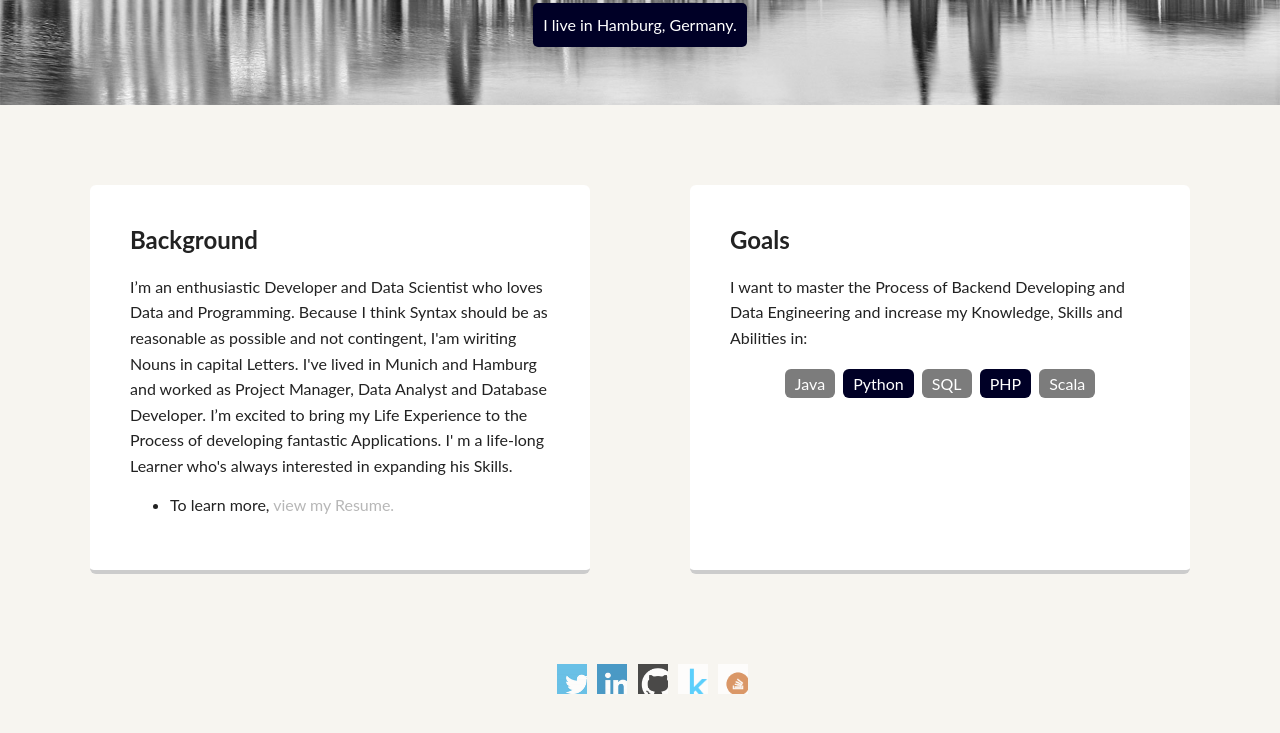
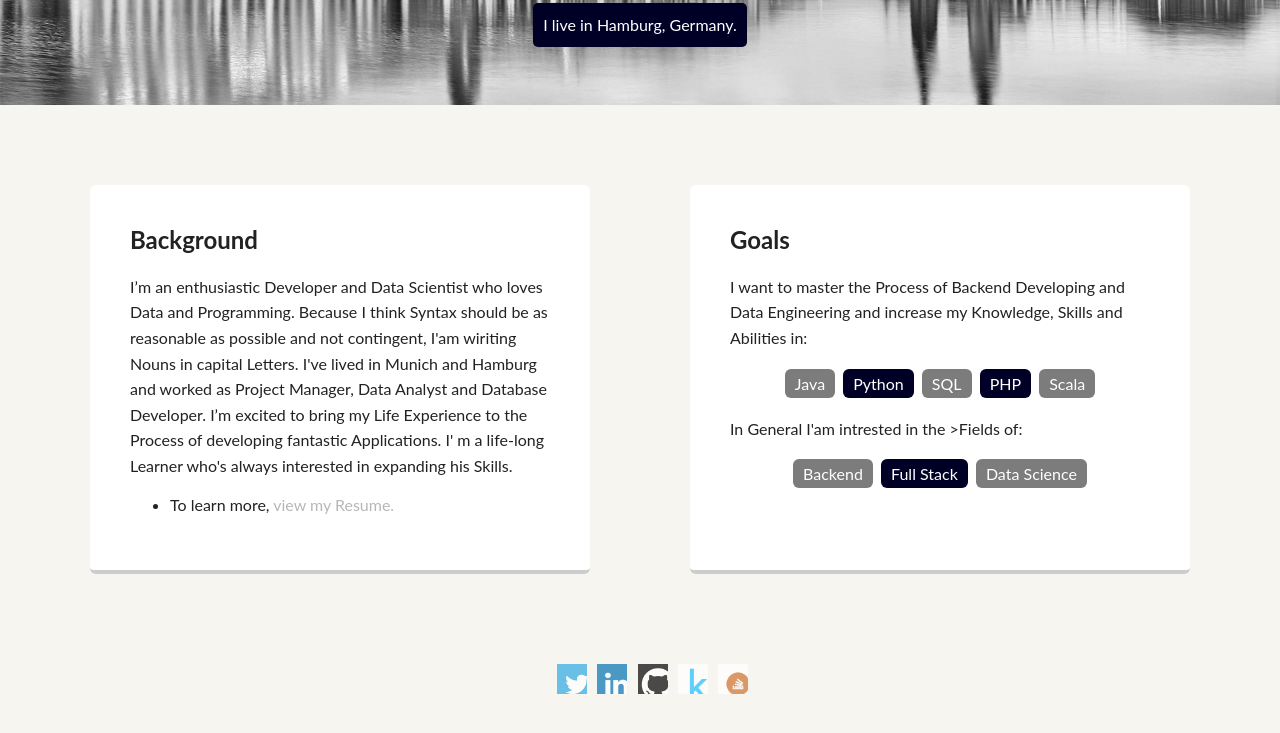
Before and after one commit to franzxschmid/franzxschmid.github.io, a plain HTML site: page index.html in a window 1280 px wide. Shown: the part 345-1078 px from the top of the page. Drawn offline with Linux system fonts and the light colour scheme.

Commit message:
Update index.html

```diff
--- a/index.html
+++ b/index.html
@@ -51,6 +51,15 @@
           <li>PHP</li>
           <li>Scala</li>
         </ul>
+	<p>In General I'am intrested in the >Fields of:</p>
+        <ul class="skills">
+          <li>Backend</li>
+          <li>Full Stack</li>
+          <li>Data Science</li>
+        </ul>
+
+
+
       </div>
 
     </main>
```
